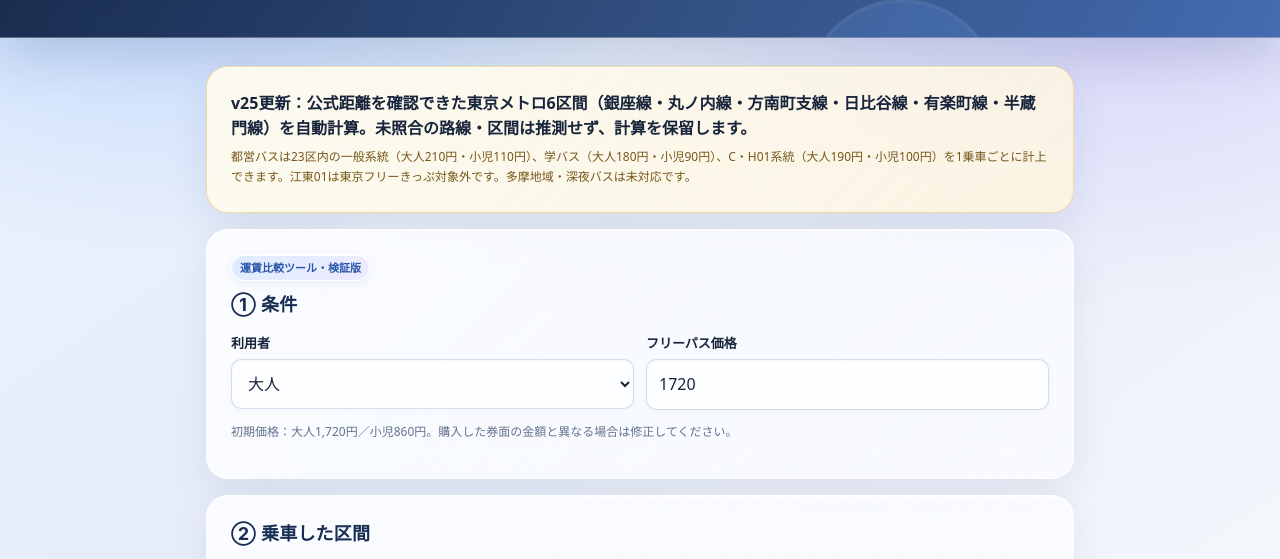
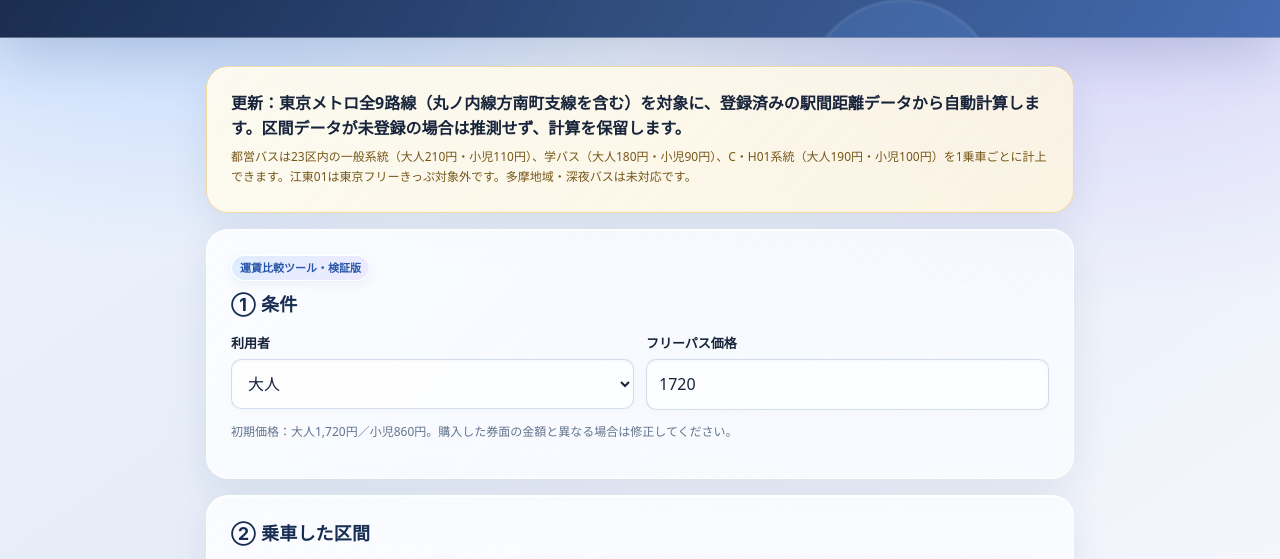
Before and after one commit to udaihuAI/tokyo-free-ticket, a plain HTML site: page index.html in a window 1280 px wide. Shown: the part 162-721 px from the top of the page. Drawn offline with Linux system fonts and the light colour scheme.

Commit message:
Update Tokyo Metro coverage notice

```diff
--- a/index.html
+++ b/index.html
@@ -226,7 +226,7 @@ a{font-weight:650}
 <header><div class="wrap"><h1>東京フリーきっぷ 元取りチェッカー v25</h1><p>乗車区間の通常運賃と東京フリーきっぷの価格を比較。未整備データは推測せず、確認が必要な区間として表示します。</p></div></header>
 <main class="wrap">
 <section class="card" style="border-color:#e5bd69;background:#fffaf0">
-<strong>v25更新：公式距離を確認できた東京メトロ6区間（銀座線・丸ノ内線・方南町支線・日比谷線・有楽町線・半蔵門線）を自動計算。未照合の路線・区間は推測せず、計算を保留します。</strong>
+<strong>更新：東京メトロ全9路線（丸ノ内線方南町支線を含む）を対象に、登録済みの駅間距離データから自動計算します。区間データが未登録の場合は推測せず、計算を保留します。</strong>
 <p class="hint" style="margin:6px 0 0;color:#765719">都営バスは23区内の一般系統（大人210円・小児110円）、学バス（大人180円・小児90円）、C・H01系統（大人190円・小児100円）を1乗車ごとに計上できます。江東01は東京フリーきっぷ対象外です。多摩地域・深夜バスは未対応です。</p>
 </section>
 <section class="card">
```
